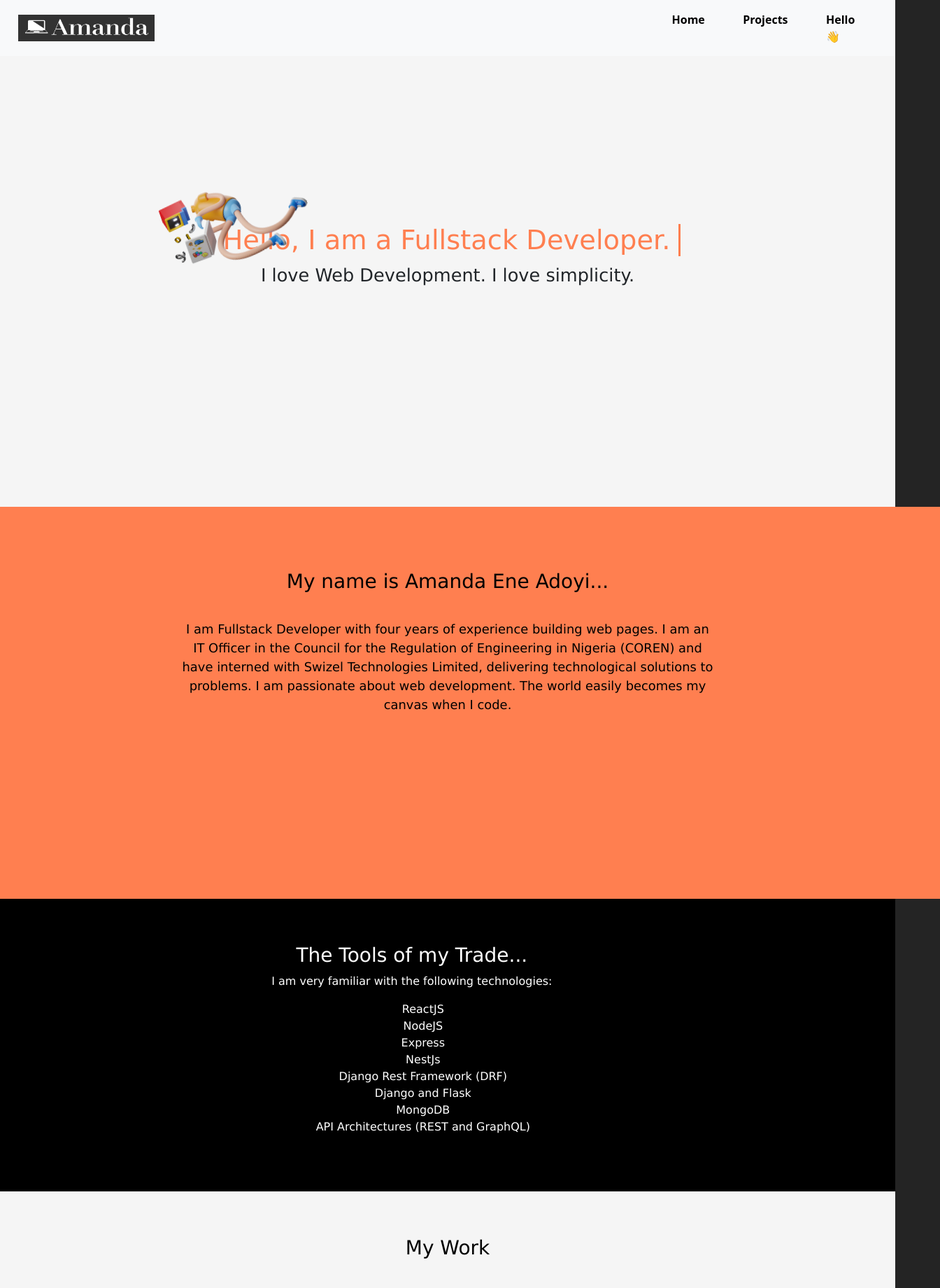
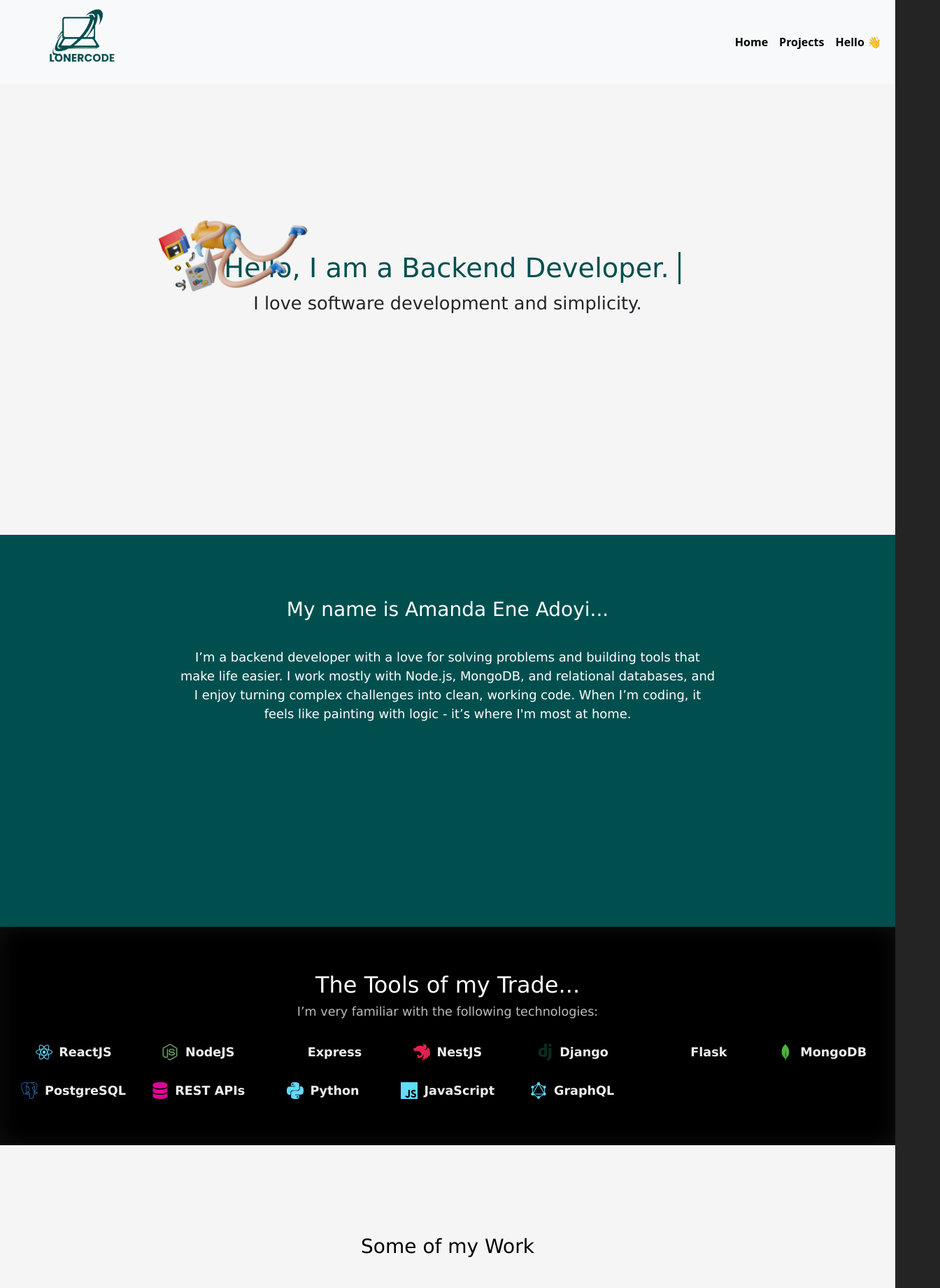
Before and after one commit to Lonercode/myPortfolio, a React (Vite) app in the folder portfolio/: page / in a window 1280 px wide. Shown: the top 1840 px of the page at 70% size, 1344 px wide, since content can reach past the window. Built offline with nearby package versions, Linux system fonts and the light colour scheme.

Commit message:
update portfolio

```diff
--- a/portfolio/package.json
+++ b/portfolio/package.json
@@ -13,6 +13,7 @@
     "bootstrap": "^5.3.2",
     "react": "^18.2.0",
     "react-dom": "^18.2.0",
+    "react-icons": "^5.5.0",
     "react-router-dom": "^6.22.0"
   },
   "devDependencies": {
--- a/portfolio/src/App.css
+++ b/portfolio/src/App.css
@@ -1,25 +1,34 @@
 #root {
-  max-width: 1280px;
+  max-width: 100%;
   margin: 0;
 
 }
 
-
-.navbar-brand{
-  padding-right: 55vw;
-  height: 6vh;
-  object-fit: cover;
-  border-radius: 1vw;
-  padding-left: 2vw;
+.navbar {
+  display: flex;
+  align-items: center;
+  justify-content: space-between;
+  padding: 0 2vw; /* small side padding */
+  height: 15vh;
+}
+.navbar-brand img {
+  max-height: 35vh;
+  height: auto;
+  width: auto;
+  object-fit: contain;
+  border-radius: 0.5vw;
+  margin-left: -2rem;
+}
+.container-fluid .nav-links {
+  display: flex;
+  gap: 3vw; /* space between links */
 }
 
-.container-fluid .nav-link {
-  margin-right: 3vw;
-}
 
 .nav-link:hover{
-  background-color: coral;
+  background-color: #004f4f;
   border-radius: 1vw;
+  color: white !important;
 }
 
 .greet {
@@ -38,7 +47,7 @@
     border-right: 3px solid;
     font-family: 'Lucida Sans', 'Lucida Sans Regular', 'Lucida Grande', 'Lucida Sans Unicode', Geneva, Verdana, sans-serif;
     font-size: 3vw;
-    color:coral;
+    color:#004f4f;
   }
 
   @keyframes typing {
@@ -81,24 +90,25 @@
 
 .overall {
   position: relative;
+  overflow-x: hidden;
   font-family: 'Lucida Sans', 'Lucida Sans Regular', 'Lucida Grande', 'Lucida Sans Unicode', Geneva, Verdana, sans-serif;
 }
 
 
 .about {
-  background-color: coral;
-  color: black;
-  width: 105vw;
+  background-color: #004f4f;
+  color: white;
+  max-width: 100%;
   font-family: 'Lucida Sans', 'Lucida Sans Regular', 'Lucida Grande', 'Lucida Sans Unicode', Geneva, Verdana, sans-serif;
   height: 70vh;
   padding-top: 5vw;
 }
 
 .text1 {
-  width: 60vw;
   text-align: center;
-  margin-left: 20vw;
+  width: 60%;
   padding-bottom: 3vw;
+  margin: 0 auto;
 }
 
 .about h3 {
@@ -108,23 +118,6 @@
 
 .about p {
   font-size: 1.4vw;
-}
-
-.stack {
-  background-color: black;
-  padding: 1rem;
-  text-align: center;
-  padding-top: 5vw;
-  padding-bottom: 5vw;
-  color: white;
-}
-
-.tools {
-  margin-left: -8vw;
-}
-
-.stack li {
-  list-style: none;
 }
 
 .projects {
@@ -168,7 +161,7 @@
   bottom: 100%;
   left: 0;
   right: 0;
-  background-color: coral;
+  background-color: #004f4f;
   overflow: hidden;
   width: 33.3%;
   height:0;
@@ -196,16 +189,19 @@
 
 .footer {
   text-align: center;
-  background-color: coral;
+  background-color: #004f4f;
   width: 70vw;
-  margin-left: 15vw;
+  margin: 0 auto;
   border-radius: 1vw;
-  padding-bottom: 5vh;
-  padding-top: 5vh;
-  position: absolute;
-  z-index: 1;
-  margin-top: -30vh;
+  padding: 5vh 0;
+  position: absolute;       /* Make it float above */
+  bottom: 20vh;             /* Pull it above the .end */
+  left: 50%;
+  transform: translateX(-50%);
+  z-index: 2;
+  color: white;
 }
+
 
 .logos {
   display: flex;
@@ -227,15 +223,22 @@
   margin-right: 3vw;
 }
 
+body, html {
+  overflow-x: hidden;
+}
+
+
 .end {
+  position: relative;
+  width: 100%;
   background-color: black;
+  height: 40vh;
+  color: white;
   text-align: center;
-  width: 100vw;
-  height:40vh;
-  color: white;
-  z-index: 0;
-  position: absolute;
+  z-index: 1;
+  padding-top: 10vh; /* more padding so footer doesn't overlap the text */
 }
+
 
 .end p {
   position: absolute;
@@ -276,7 +279,7 @@
     border-right: 3px solid;
     font-family: 'Lucida Sans', 'Lucida Sans Regular', 'Lucida Grande', 'Lucida Sans Unicode', Geneva, Verdana, sans-serif;
     font-size: 5vw;
-    color:coral;
+    color:#004f4f;
     padding-left: 0vw;
     padding-bottom: 3vw;
   }
@@ -310,19 +313,20 @@
     margin-bottom: 20vh;
   }
 
-  .move img{
-    height:35vh;
-    animation-name: moving;
-    animation-duration: 15s;
-    transform:rotate(360deg);
-    padding-left: 50vw;
-    margin-top: -15vh;
-  }
+ .move img {
+  height: 30vh;
+  animation-name: moving;
+  animation-duration: 15s;
+  transform: rotate(360deg);
+  margin-left: 60vw; /* instead of padding-left */
+  margin-top: -23vh;
+}
 
-  @keyframes moving {
-    from { padding-left: 20vw;transform: rotate(0deg);}
-    to { padding-left: 50vw; transform: rotate(360deg);}
-  }
+@keyframes moving {
+  from { margin-left: 20vw; transform: rotate(0deg); }
+  to { margin-left: 60vw; transform: rotate(360deg); }
+}
+
 
 
 
@@ -376,7 +380,7 @@
   bottom: 0%;
   left: 0;
   right: 0;
-  background-color: coral;
+  background-color: #004f4f;
   overflow: hidden;
   width: 33.3%;
   height:100%;
@@ -399,7 +403,7 @@
 
   .footer {
     text-align: center;
-    background-color: coral;
+    background-color: #004f4f;
     width: 70vw;
     margin-left: 15vw;
     border-radius: 3vw;
@@ -466,7 +470,7 @@
       border-right: 3px solid;
       font-family: 'Lucida Sans', 'Lucida Sans Regular', 'Lucida Grande', 'Lucida Sans Unicode', Geneva, Verdana, sans-serif;
       font-size: 5vw;
-      color:coral;
+      color:#004f4f;
       padding-left: 0vw;
       padding-bottom: 3vw;
 
@@ -581,7 +585,7 @@
     bottom: 0%;
     left: 0;
     right: 0;
-    background-color: coral;
+    background-color: #004f4f;
     overflow: hidden;
     width: 33.3%;
     height:100%;
@@ -606,7 +610,7 @@
 
     .footer {
       text-align: center;
-      background-color: coral;
+      background-color: #004f4f;
       width: 70vw;
       margin-left: 15vw;
       border-radius: 3vw;
@@ -649,3 +653,94 @@
       font-size: 5vw;
     }
 }
+
+
+
+
+
+
+
+
+
+
+
+/* --- STACK SECTION (Tools of my Trade) --- */
+.stack {
+  width: 100%;                 /* full viewport width */
+  background-color: #000;
+  color: #fff;
+  padding: 4rem 2rem;
+  text-align: center;
+  margin-bottom: 4rem;
+  box-shadow: inset 0 0 30px #111;
+  overflow-x: hidden;          /* in case child elements overflow */
+}
+
+
+.stack .tools h3 {
+  font-size: 2rem;
+  margin-bottom: 0.3rem;
+}
+
+.stack .tools p {
+  font-size: 1.1rem;
+  margin-bottom: 2rem;
+  color: #bbb;
+}
+
+.tech-grid {
+  display: grid;
+  grid-template-columns: repeat(auto-fit, minmax(140px, 1fr));
+  gap: 1.8rem 2rem;
+  justify-items: center;
+  align-items: center;
+}
+
+.tech-item {
+  display: flex;
+  align-items: center;
+  gap: 0.6rem;
+  font-weight: 600;
+  font-size: 1.1rem;
+  color: #eee;
+  cursor: default;
+}
+
+.tech-item svg {
+  width: 24px;
+  height: 24px;
+  color: #61dafb;
+  transition: color 0.3s ease;
+}
+
+/* Optional: brand colors for icons */
+.tech-item:nth-child(2) svg { color: #68a063; } /* NodeJs */
+.tech-item:nth-child(3) svg { color: #000000; } /* Express */
+.tech-item:nth-child(4) svg { color: #e0234e; } /* NestJS */
+.tech-item:nth-child(5) svg { color: #092e20; } /* Django */
+.tech-item:nth-child(6) svg { color: #000000; } /* Flask */
+.tech-item:nth-child(7) svg { color: #4db33d; } /* MongoDB */
+.tech-item:nth-child(8) svg { color: #3178c6; } /* Database */
+.tech-item:nth-child(9) svg { color: #e10098; } /* GraphQL */
+
+
+/* Responsive for projects and tech grid */
+@media (max-width: 768px) {
+  .stack {
+    padding: 3rem 1rem;
+  }
+
+  .projects h3 {
+    font-size: 1.6rem;
+  }
+}
+
+@media (max-width: 480px) {
+  .tech-grid {
+    grid-template-columns: repeat(auto-fit, minmax(120px, 1fr));
+  }
+
+  .proj {
+    grid-template-columns: 1fr;
+  }
+}
--- a/portfolio/src/App.jsx
+++ b/portfolio/src/App.jsx
@@ -10,27 +10,45 @@ import 'bootstrap/dist/js/bootstrap.bundle'
 function NavOrSth(){
   return (
   <>
-  <nav class="navbar navbar-expand-lg bg-body-tertiary">
-  <img src = "\images\logo.png" className = "navbar-brand"/>
-  <div class="container-fluid">
-    <button class="navbar-toggler" type="button" data-bs-toggle="collapse" data-bs-target="#navbarNav" aria-controls="navbarNav" aria-expanded="false" aria-label="Toggle navigation">
-      <span class="navbar-toggler-icon"></span>
+ <nav className="navbar navbar-expand-lg bg-body-tertiary">
+  <div className="container-fluid">
+    <a className="navbar-brand" href="/">
+      <img src="/images/plogo.png" alt="logo" />
+    </a>
+    <button
+      className="navbar-toggler"
+      type="button"
+      data-bs-toggle="collapse"
+      data-bs-target="#navbarNav"
+      aria-controls="navbarNav"
+      aria-expanded="false"
+      aria-label="Toggle navigation"
+    >
+      <span className="navbar-toggler-icon"></span>
     </button>
-    <div class="collapse navbar-collapse" id="navbarNav">
-      <ul class="navbar-nav">
-        <li class="nav-item">
-          <a class="nav-link" aria-current="page" href="/"><b>Home</b></a>
+
+    <div className="collapse navbar-collapse" id="navbarNav">
+      <ul className="navbar-nav ms-auto"> {/* ms-auto pushes ul to right */}
+        <li className="nav-item">
+          <a className="nav-link" aria-current="page" href="/">
+            <b>Home</b>
+          </a>
         </li>
-        <li class="nav-item">
-          <a class="nav-link" href="#projects"><b>Projects</b></a>
+        <li className="nav-item">
+          <a className="nav-link" href="#projects">
+            <b>Projects</b>
+          </a>
         </li>
-        <li class="nav-item">
-          <a class="nav-link" href="mailto:amandaadoyi@gmail.com"><b>Hello</b> &#128075;</a>
+        <li className="nav-item">
+          <a className="nav-link" href="mailto:amandaadoyi@gmail.com">
+            <b>Hello</b> 👋
+          </a>
         </li>
       </ul>
     </div>
   </div>
 </nav>
+
   </>
   )
 }
@@ -48,7 +66,7 @@ function Footer(){
     </div>
     </div>
     <div className = "end">
-    <p id = "copyright"><b>&#169; 2024 Built by me</b></p>
+    <p id = "copyright"><b>&#169; 2025 Lonercode</b></p>
     </div>
     </div>
 
--- a/portfolio/src/pages/Home.jsx
+++ b/portfolio/src/pages/Home.jsx
@@ -1,4 +1,6 @@
 import {Outlet, Link} from 'react-router-dom'
+import { FaReact, FaNodeJs, FaDatabase } from 'react-icons/fa';
+import { SiExpress, SiNestjs, SiMongodb, SiDjango, SiFlask, SiGraphql, SiPostgresql, SiPython, SiJavascript } from 'react-icons/si';
 
 function Greet() {
     return (
@@ -6,8 +8,8 @@ function Greet() {
         <div className = "overall">
         <div className = "greet">
             <div className = "greet2">
-            <h4>Hello, I am a Fullstack Developer.</h4>
-            <p>I love Web Development. I love simplicity.</p>
+            <h4>Hello, I am a Backend Developer.</h4>
+            <p>I love software development and simplicity.</p>
             </div>
         </div>
         <div className = "move">
@@ -16,35 +18,36 @@ function Greet() {
         <div className = "about">
             <div className = "text1">
             <h3>My name is Amanda Ene Adoyi...</h3>
-            <p> I am Fullstack Developer with four years of experience building
-                web pages. I am an IT Officer in the Council for the Regulation of
-                Engineering in Nigeria (COREN) and have interned with Swizel Technologies
-                Limited, delivering technological solutions to problems. I am passionate
-                about web development. The world easily becomes my canvas when I code.
+            <p> I’m a backend developer with a love for solving problems and building tools that make life easier.
+              I work mostly with Node.js, MongoDB, and relational databases, and I enjoy turning complex challenges into clean, working code.
+              When I’m coding, it feels like painting with logic - it’s where I'm most at home.
            </p>
             </div>
         </div>
 
-        <div className = "stack">
-            <div className='tools'>
-            <h3>The Tools of my Trade...</h3>
-            <p>I am very familiar with the following technologies: </p>
-            <ul>
-                <li>ReactJS</li>
-                <li>NodeJS</li>
-                <li>Express</li>
-                <li>NestJs</li>
-                <li>Django Rest Framework (DRF)</li>
-                <li>Django and Flask</li>
-                <li>MongoDB</li>
-                <li>API Architectures (REST and GraphQL)</li>
-            </ul>
-        </div>
-        </div>
+  <div className="stack">
+  <div className="tools">
+    <h3>The Tools of my Trade...</h3>
+    <p>I’m very familiar with the following technologies:</p>
 
+    <div className="tech-grid">
+      <div className="tech-item"><FaReact /> ReactJS</div>
+      <div className="tech-item"><FaNodeJs /> NodeJS</div>
+      <div className="tech-item"><SiExpress /> Express</div>
+      <div className="tech-item"><SiNestjs /> NestJS</div>
+      <div className="tech-item"><SiDjango /> Django</div>
+      <div className="tech-item"><SiFlask /> Flask</div>
+      <div className="tech-item"><SiMongodb /> MongoDB</div>
+      <div className="tech-item"><SiPostgresql /> PostgreSQL</div>
+      <div className="tech-item"><FaDatabase /> REST APIs</div>
+      <div className="tech-item"><SiPython /> Python</div>
+      <div className="tech-item"><SiJavascript /> JavaScript</div>
+      <div className="tech-item"><SiGraphql /> GraphQL</div>
+    </div>
+  </div>
+</div>
         <div className = "projects" id = "projects">
-            <h3> My Work </h3>
-            <p><b>Some of my work...</b></p>
+            <h3> Some of my Work </h3>
         <div className='proj'>
     <a href = "https://11plc.netlify.app"><div class="container">
   <img src="\images\mobil.jpg" alt="11plc site" class="image"/>
```
Also changed, not shown: portfolio/public/images/plogo.png (added), 1 other file (tests, documents, lock files or other folders).
